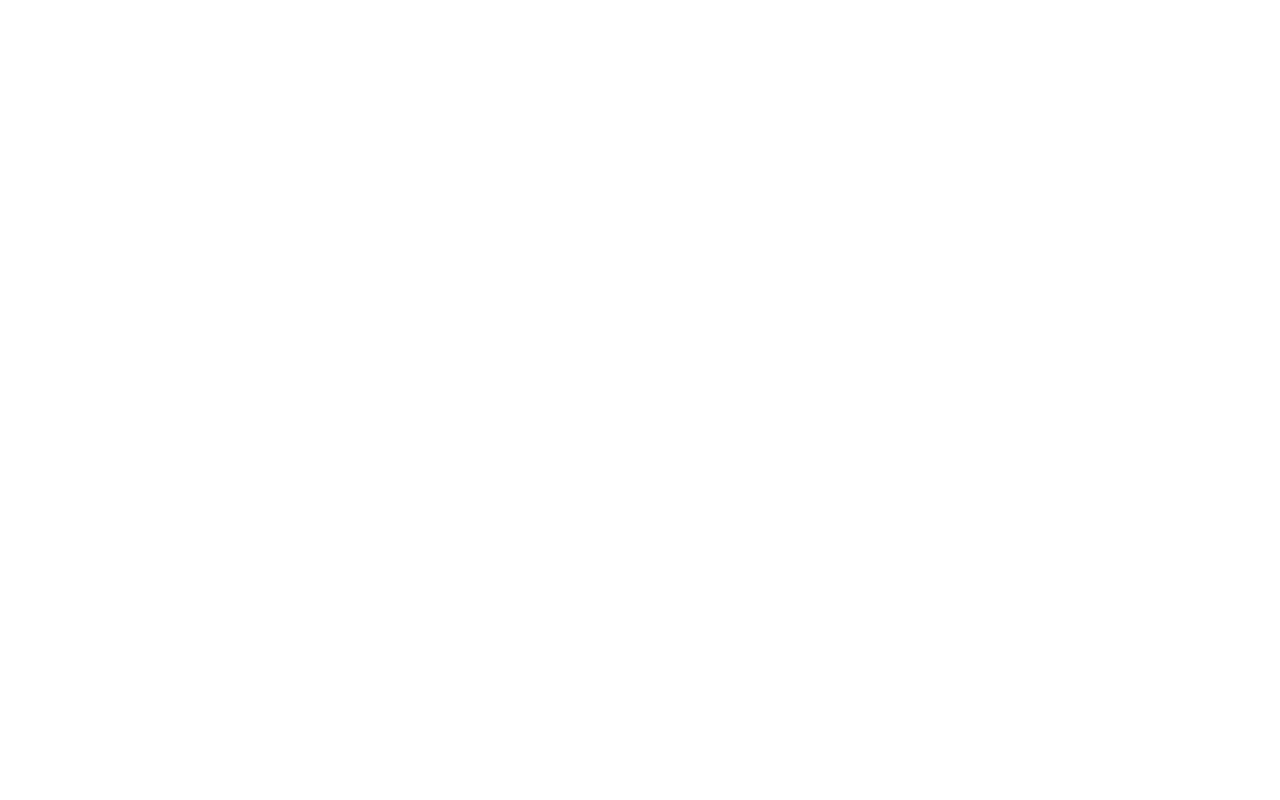
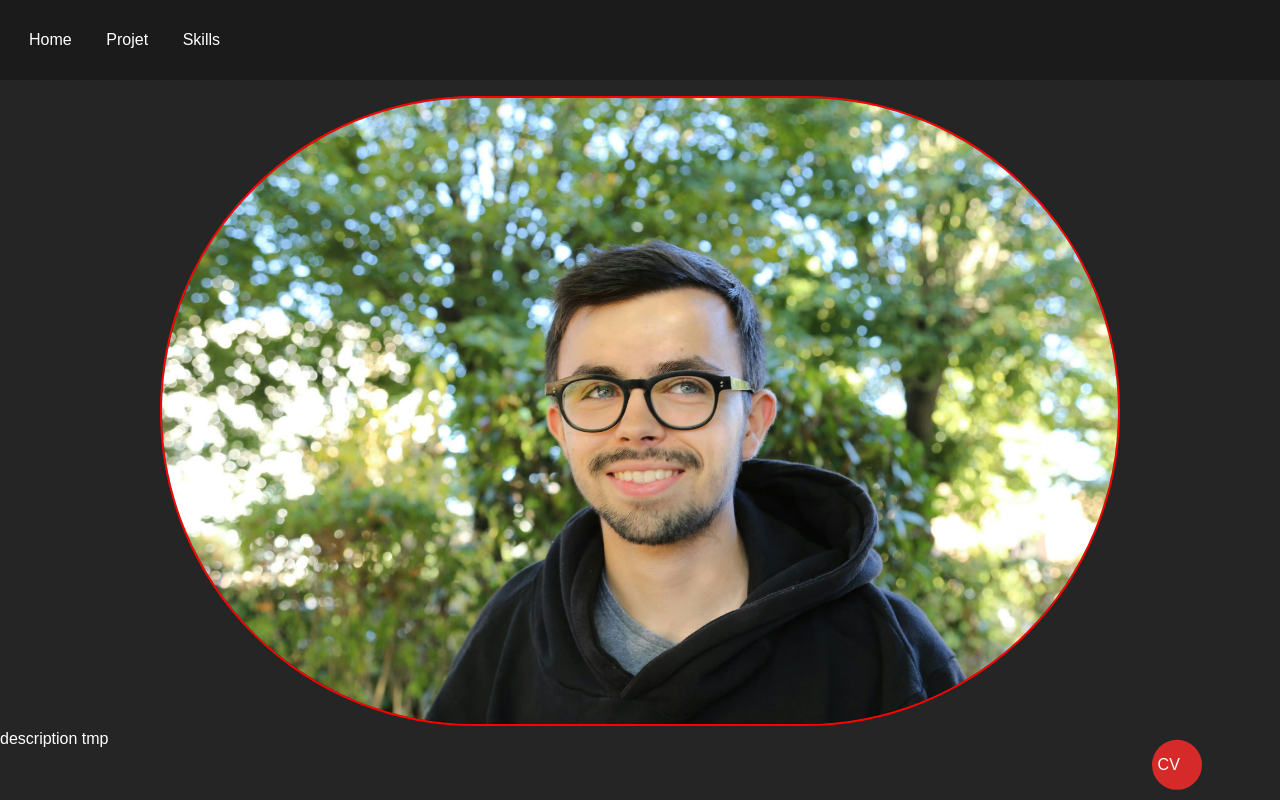
Before and after one commit to Kaowarstail/Portfolio, a plain HTML site: page homepage.html in a window 1280 px wide. Drawn offline with nearby package versions, Linux system fonts and the light colour scheme; files that its build step writes are made by us from their sources.

Commit message:
core home page
navbar  on all pages+ start built home page

```diff
--- a/homepage.html
+++ b/homepage.html
@@ -8,6 +8,19 @@
     <title>Document</title>
 </head>
 <body>
+    <nav class="navbar">
+        <ul class="navbar_links">
 
+            <li class="navbar_link first"><a href="homepage.html">Home</a></li>
+            <li class="navbar_link second"><a href="list_project.html">Projet</a></li>
+            <li class="navbar_link third"><a href="skills.html">Skills</a></li>
+        </ul>
+    </nav>
+    <main>
+    <div class="image"><img src="scr/Victor.jpg" alt=""></div>
+    <div class="desc">description tmp</div>
+    <div class="CV"><a href="scr/VICTOR DANE.pdf">CV</a></div>
+    <div class="footer"></div>
+    </main>
 </body>
 </html>
--- /dev/null
+++ b/scss/components/_buttons.scss
@@ -0,0 +1,32 @@
+.CV {
+    background-color: #d62929;
+    width: 50px;
+    height: 50px;
+    border-radius: 50px;
+    color: white;
+    position: sticky;
+    display: flex;
+    align-items: center;
+    justify-content: center;
+    bottom: 10px;
+    left: 90vw;
+}
+
+.CV > a {
+    text-align: center;
+
+}
+
+.navbar_links {
+    display:flex;
+    padding:0 10px;
+    cursor: pointer;
+
+}
+
+a {
+    color:white;
+    text-decoration:none;
+    padding-left: 9px;
+    margin-right: 2vw;
+}
--- /dev/null
+++ b/scss/layout/_header.scss
@@ -0,0 +1,17 @@
+.navbar {
+    background-color: rgb(27, 27, 27);
+    width: 100vw;
+    height: 10vh;
+    padding: 10px;
+    display: flex;
+    align-items: center;
+    justify-content: space-between;
+    position: fixed;
+    top: 0;
+    left: 0;
+    z-index: 5;
+}
+
+.navbar li {
+    list-style: none;
+}
--- a/style.scss
+++ b/style.scss
@@ -0,0 +1,32 @@
+@import "scss/abstract/variables",
+        "scss/abstract/mixins",
+        "scss/components/buttons",
+        "scss/layout/header";
+
+* {
+    margin: 0;
+    padding: 0;
+    box-sizing: border-box;
+}
+
+body {
+    font-family: 'Poppins', sans-serif;
+    color: #fff;
+    display: flex;
+    background-color: rgb(37, 37, 37);
+    flex-direction: column;
+}
+
+main {
+    padding-top: 10vh;
+    height: 100%;
+}
+
+img {
+    width: 75vw;
+    border-radius: 50000px;
+    border: 2px solid red;
+    margin-left: calc(25vw / 2);
+    margin-right: calc(25vw / 2);
+    margin-top: 2vh;
+}
```
Also changed, not shown: list_project.html (+7 -0 lines), skills.html (+7 -0 lines), scr/Victor.jpg (added), scss/abstract/_mixins.scss (added), scss/abstract/_variables.scss (added), 1 other file.
